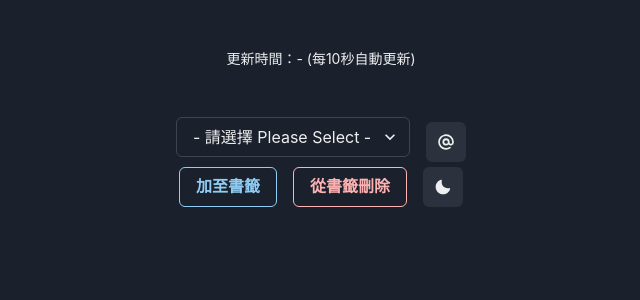
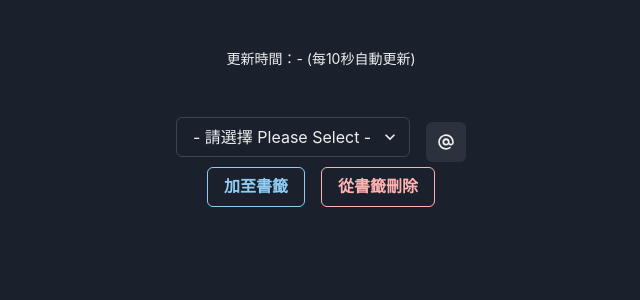
Before and after one commit to LaurenceLungo/Light-Rail-Radar, a React (Create React App) app: page / in a window 1280 px wide. Shown: the top 300 px of the page, without its empty margins (319-959 px from the left). Built offline with nearby package versions, Linux system fonts and the light colour scheme.

Commit message:
Revert "WIP dark / light mode switch"
This reverts commit 3a89ebd535906b206d4da0e994bcb3ea0a3cbbc9.

```diff
--- a/src/components/footer/favStations/favStations.js
+++ b/src/components/footer/favStations/favStations.js
@@ -1,8 +1,7 @@
 import classes from "./favStations.module.css";
-import { Center, VStack, HStack, Button, IconButton, useColorMode } from "@chakra-ui/react";
-import { MoonIcon } from '@chakra-ui/icons';
+import { Center, VStack, HStack, Button, useColorMode } from "@chakra-ui/react";
 import config from "../../../config";
-import { useState, useEffect } from "react";
+import { Fragment, useState, useEffect } from "react";
 
 function FavStations(props) {
     let iniValFavorites = [];
@@ -40,9 +39,9 @@ function FavStations(props) {
                 <HStack spacing={4}>
                     <Button variant="outline" colorScheme="blue" onClick={addToFavHandler} >加至書籤</Button>
                     <Button variant="outline" colorScheme="red" onClick={delFromFavHandler} >從書籤刪除</Button>
-                    <IconButton onClick={toggleColorMode} icon={<MoonIcon />}>
+                    {/* <Button onClick={toggleColorMode}>
                         Toggle {colorMode === "light" ? "Dark" : "Light"}
-                    </IconButton>
+                    </Button> */}
                 </HStack>
                 <div>
                     {favorites.map((station) => {
```
